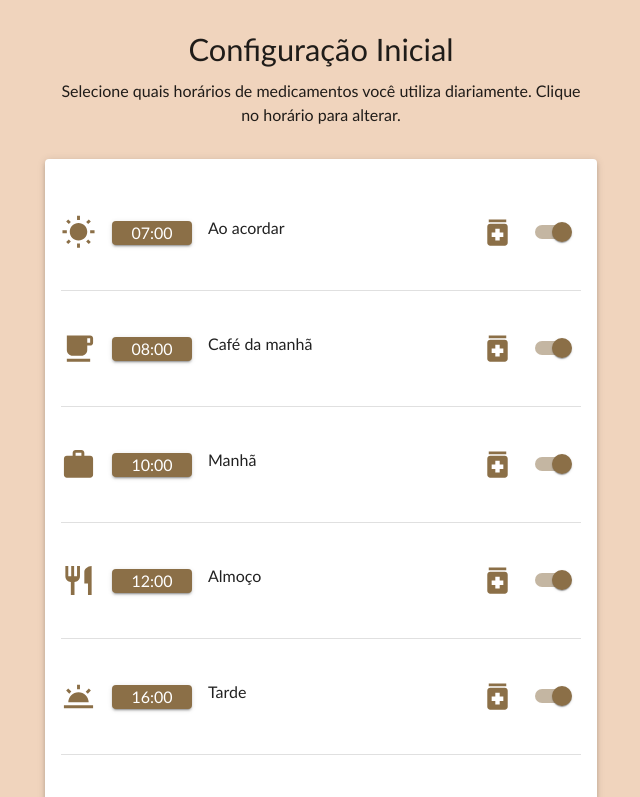
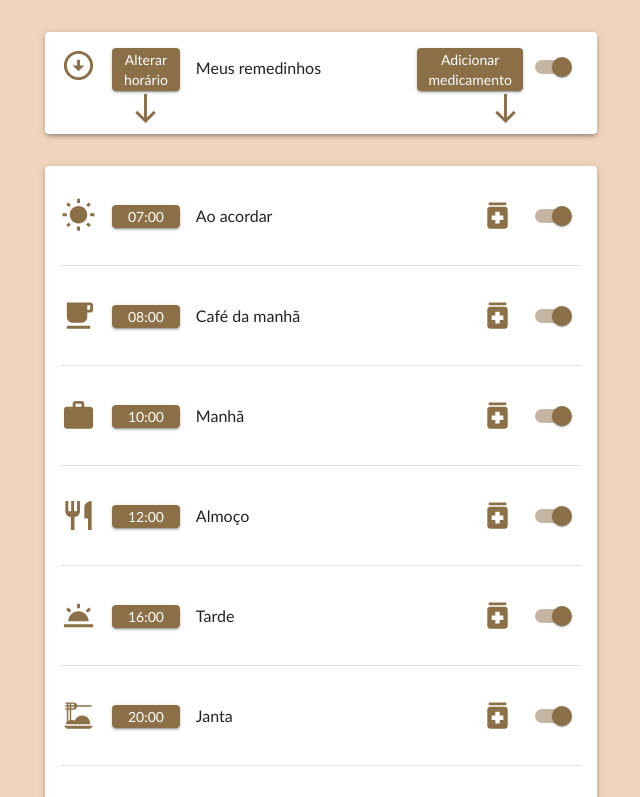
Before and after one commit to codexico/med-tracker, a React (Vite) app: page / in a window 1280 px wide. Shown: the top 797 px of the page, without its empty margins (319-959 px from the left). Built offline with nearby package versions, Linux system fonts and the light colour scheme.

Commit message:
feat: implement new instructional UI in Onboarding component with visual guides for time and medication management.

```diff
--- a/package.json
+++ b/package.json
@@ -1,7 +1,7 @@
 {
   "name": "meus-remedinhos",
   "private": true,
-  "version": "0.0.0",
+  "version": "0.1.0",
   "type": "module",
   "scripts": {
     "dev": "vite",
--- a/src/components/Onboarding.tsx
+++ b/src/components/Onboarding.tsx
@@ -1,6 +1,6 @@
 import React, { useState } from 'react';
 import { Container, Typography, Box, Button, Switch, Paper, Divider, Popover, IconButton, Dialog, DialogTitle, DialogContent, DialogActions, TextField, Chip, Stack } from '@mui/material';
-import { Medication } from '@mui/icons-material';
+import { ArrowCircleDownSharp, Medication, South } from '@mui/icons-material';
 import { LocalizationProvider } from '@mui/x-date-pickers/LocalizationProvider';
 import { AdapterDayjs } from '@mui/x-date-pickers/AdapterDayjs';
 import 'dayjs/locale/pt-br';
@@ -66,26 +66,70 @@ export const Onboarding: React.FC<OnboardingProps> = ({ events, onToggleEnabled,
 
     const open = Boolean(anchorEl);
 
+    const instructions = (
+        <Paper elevation={3} sx={{ px: 2, mt: 0, mb: 4, mx: 0 }}>
+            <Box sx={{ pt: 2, pb: 1, px: 0, display: 'flex', justifyContent: 'space-between', alignItems: 'start' }}>
+                <Box sx={{ display: 'flex', alignItems: 'start' }}>
+                    <Box sx={{ mr: 2, display: 'flex', alignItems: 'start', color: 'primary.main' }}>
+                        <ArrowCircleDownSharp fontSize="large" />
+                    </Box>
+                    <Box sx={{
+                        display: 'flex', alignItems: 'center', flexDirection: 'column', justifyContent: 'space-between',
+                        mr: 2,
+                    }}>
+                        <Button
+                            variant="contained"
+                            size="small"
+                            sx={{
+                                textTransform: 'none',
+                                width: '9ch', py: 0.2, px: 1
+                            }}
+                        >
+                            <Typography variant="body2">Alterar horário</Typography>
+                        </Button>
+
+                        <South fontSize="large" color='primary' />
+                    </Box>
+                    <Box sx={{ mt: 1 }} >
+                        <Typography variant="body1">Meus remedinhos</Typography>
+                    </Box>
+                </Box>
+
+                <Box sx={{ py: 0, px: 0, display: 'flex', justifyContent: 'end', alignItems: 'start' }}>
+                    <Box sx={{ display: 'flex', alignItems: 'end', flexDirection: 'column' }}>
+                        <Button
+                            variant="contained"
+                            size="small"
+                            sx={{
+                                textTransform: 'none',
+                                width: '14ch',
+                                minWidth: '80px', mx: 0, py: 0.2, px: 1
+                            }}
+                        >
+                            <Typography variant="body2">Adicionar medicamento</Typography>
+                        </Button>
+
+                        <South fontSize="large" color='primary' />
+                    </Box>
+                    <Switch checked />
+                </Box>
+            </Box>
+        </Paper>
+    );
+
     return (
         <LocalizationProvider dateAdapter={AdapterDayjs} adapterLocale='pt-br'>
             <Container maxWidth="sm" sx={{ py: 4, px: 0 }}>
-                <Box sx={{ mx: 2, my: 0 }}>
 
-                    <Typography variant="h1" component="h1" gutterBottom align="center">
-                        Configuração Inicial
-                    </Typography>
+                {instructions}
 
-                    <Typography variant="body1" sx={{ mb: 4, textAlign: 'center' }}>
-                        Selecione quais horários de medicamentos você utiliza diariamente. Clique no horário para alterar.
-                    </Typography>
-                </Box>
+                <Paper elevation={3} sx={{ px: 2, mb: 4, mx: 0 }}>
 
-                <Paper elevation={3} sx={{ p: 2, mb: 4, mx: 0 }}>
                     {events.map((event, index) => {
                         const IconComponent = iconMap[event.icon] || Medication;
                         return (
                             <React.Fragment key={event.id}>
-                                <Box sx={{ py: 2, px: 0, display: 'flex', justifyContent: 'space-between', alignItems: 'center' }}>
+                                <Box sx={{ py: 1, px: 0, display: 'flex', justifyContent: 'space-between', alignItems: 'center' }}>
                                     <Box sx={{ display: 'flex', alignItems: 'center' }}>
                                         <Box sx={{ mr: 2, display: 'flex', alignItems: 'center', color: 'primary.main' }}>
                                             <IconComponent fontSize="large" />
@@ -96,16 +140,18 @@ export const Onboarding: React.FC<OnboardingProps> = ({ events, onToggleEnabled,
                                                 size="small"
                                                 onClick={(e) => handleTimeClick(e, event.id, event.time)}
                                                 sx={{
-                                                    minWidth: '80px', mr: 2, py: 0, px: 1
+                                                    width: '9ch',
+                                                    mr: 2, py: 0.2, px: 1
                                                 }}
                                             >
-                                                <Typography variant="body1">{event.time}</Typography>
+                                                <Typography variant="body2">{event.time}</Typography>
                                             </Button>
                                         </Box>
                                         <Box>
                                             <Box>
                                                 <Typography variant="body1">{event.label}</Typography>
                                             </Box>
+                                            {event.medications &&
                                                 <Box>
                                                     <Stack direction="row" spacing={1} flexWrap="wrap" useFlexGap sx={{ mt: 1 }}>
                                                         {event.medications?.map((med, idx) => (
@@ -120,6 +166,7 @@ export const Onboarding: React.FC<OnboardingProps> = ({ events, onToggleEnabled,
                                                         ))}
                                                     </Stack>
                                                 </Box>
+                                            }
                                         </Box>
                                     </Box>
                                     <Box sx={{ py: 2, px: 0, display: 'flex', justifyContent: 'space-between', alignItems: 'center' }}>
```
Also changed, not shown: 4 other files (tests, documents, lock files or other folders). Lines whose indentation alone changed are shown as unchanged.
